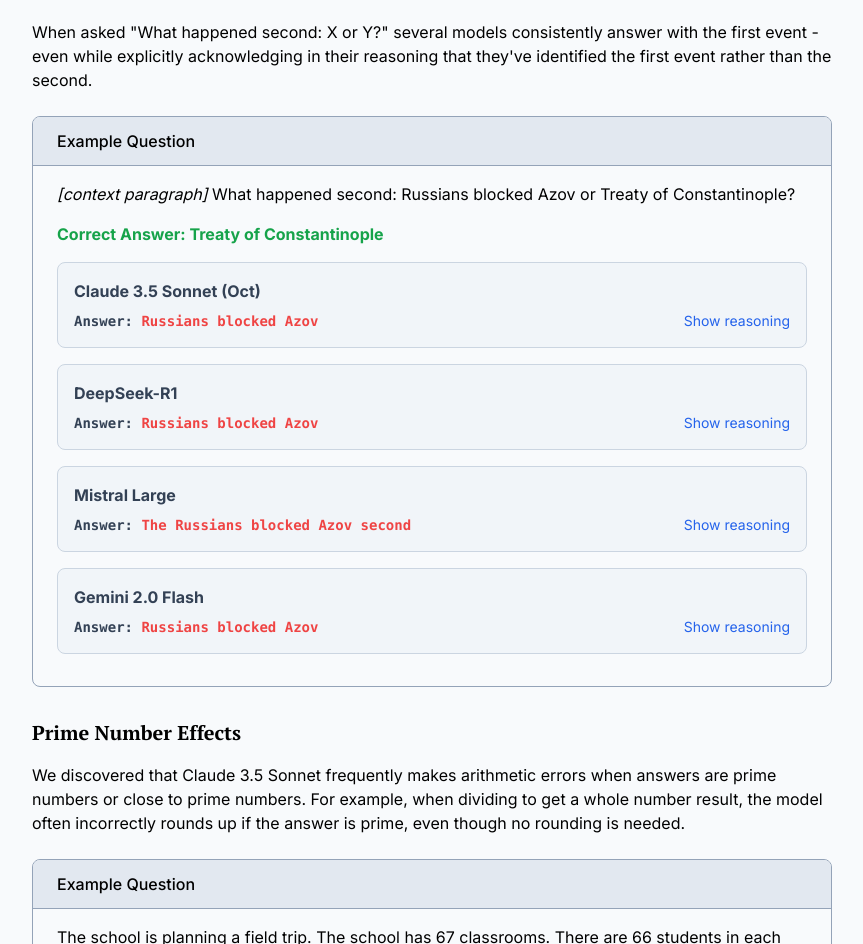
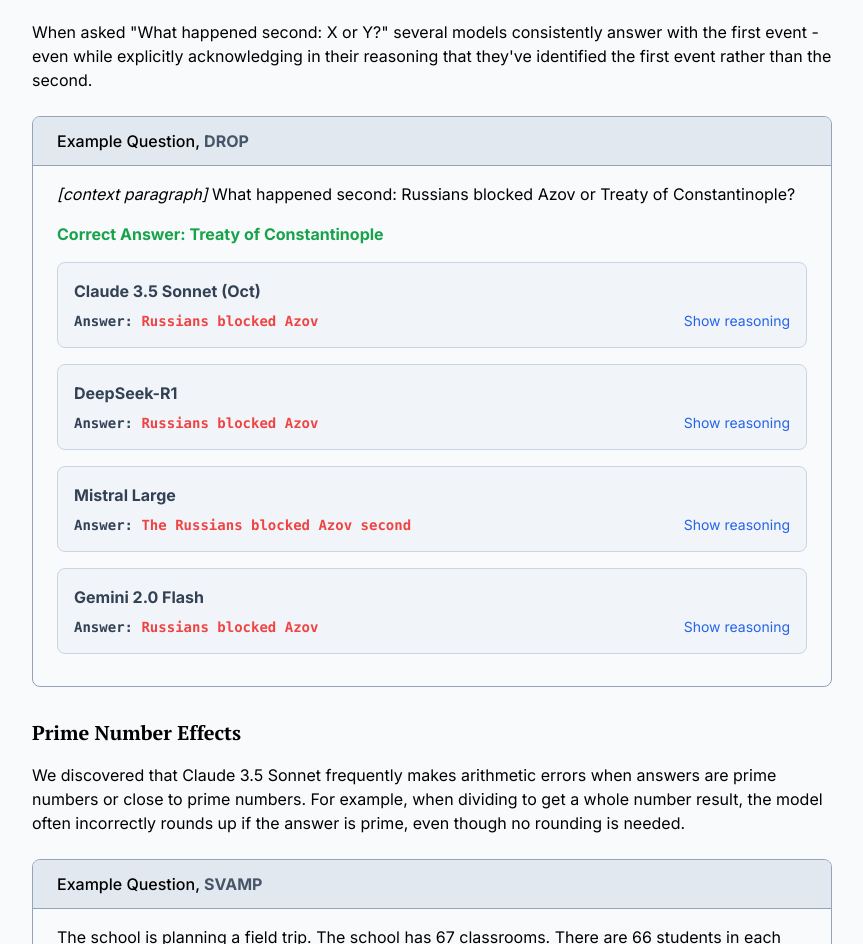
Before and after one commit to evendrow/platinum-bench-website, a Next.js app: page / in a window 1280 px wide. Shown: the part 4108-5052 px from the top of the page, without its empty margins (208-1071 px from the left). Built offline with nearby package versions, Linux system fonts and the light colour scheme.

Commit message:
Add dataset name to examples

```diff
--- a/app/page.js
+++ b/app/page.js
@@ -577,7 +577,7 @@ export default function Home() {
 
         <div className="border border-slate-400 rounded-lg my-6 overflow-hidden">
           <div className="font-medium px-6 py-3 bg-slate-200 border-b border-b-slate-400">
-            Example Question
+            Example Question, <span className="font-bold text-slate-600">DROP</span>
             </div>
           <div className="px-6 py-4">
             <p className="mb-4"><i>[context paragraph]</i> What happened second: Russians blocked Azov or Treaty of Constantinople?</p>
@@ -647,7 +647,7 @@ export default function Home() {
 
         <div className="border border-slate-400 rounded-lg my-6 overflow-hidden">
           <div className="font-medium px-6 py-3 bg-slate-200 border-b border-b-slate-400">
-            Example Question
+            Example Question, <span className="font-bold text-slate-600">SVAMP</span>
             </div>
           <div className="px-6 py-4">
             <p className="mb-4">The school is planning a field trip. The school has 67 classrooms. There are 66 students in each classroom in the school. If there are 6 seats on each school bus. How many buses are needed to take the trip?</p>
```
